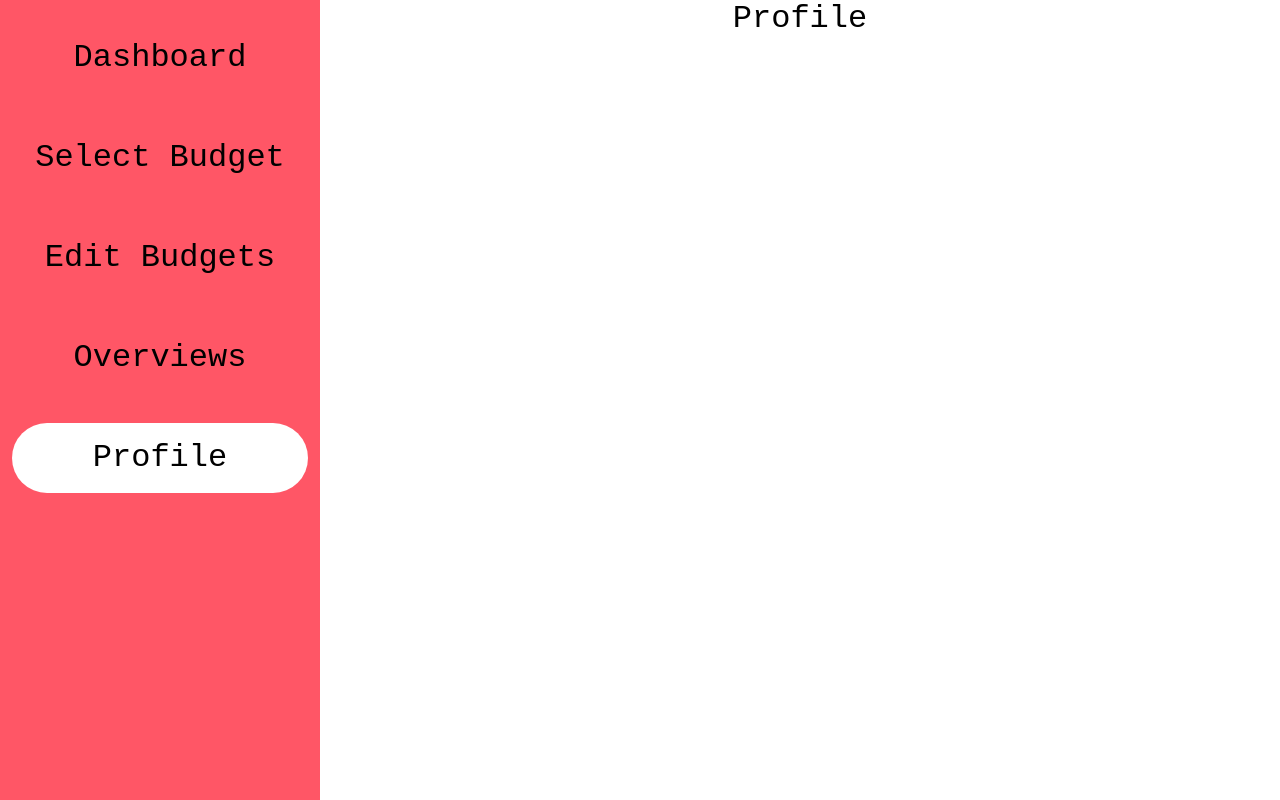
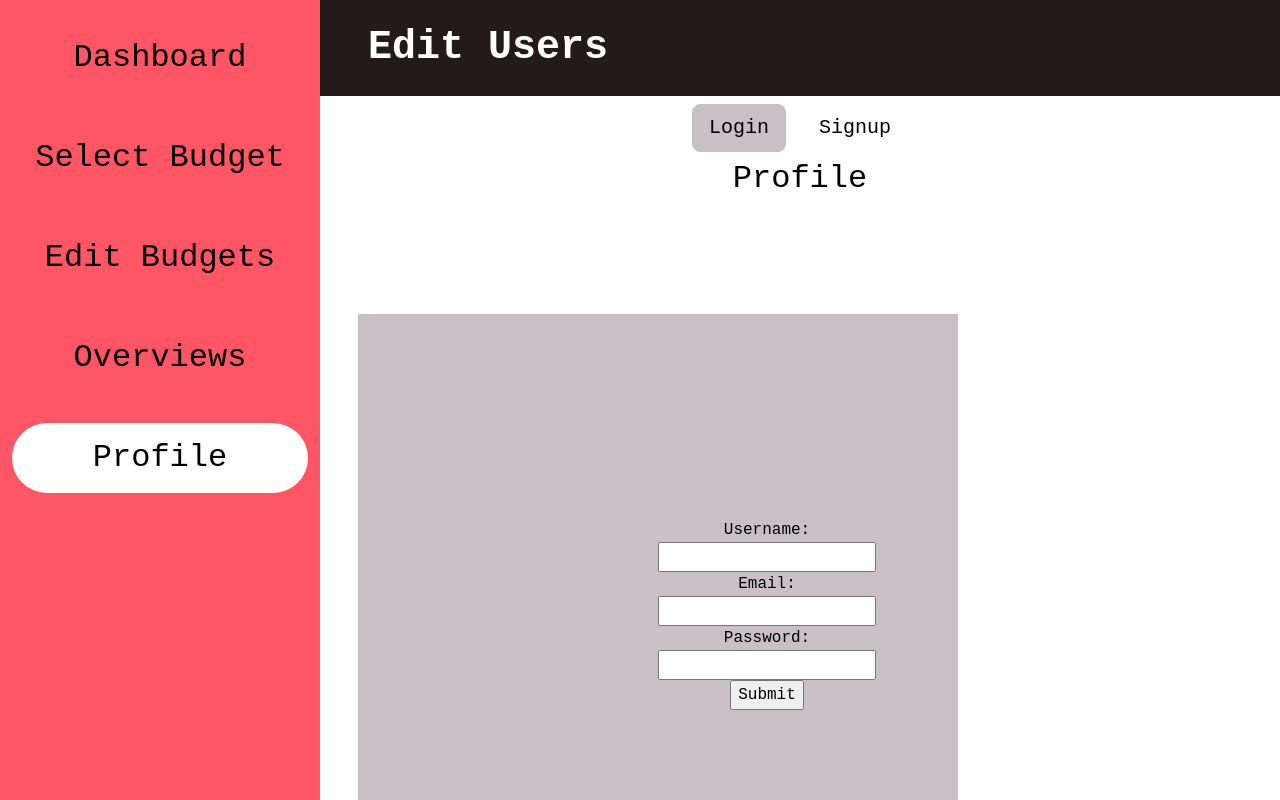
Before and after one commit to jordaneburton/budgeting-app, a React (Vite) app in the folder client/: page /Profile in a window 1280 px wide. Shown: the top 800 px of the page. Built offline with nearby package versions, Linux system fonts and the light colour scheme; no server answers.

Commit message:
profile page form

```diff
--- a/client/src/pages/OverviewsPage.jsx
+++ b/client/src/pages/OverviewsPage.jsx
@@ -9,6 +9,8 @@ import PieChart from '../components/TransactionPieChart';
 import PillButtons from '../components/PillButtons';
 import auth from '../utils/auth';
 import Row from 'react-bootstrap/esm/Row';
+import NavCanvas from '../components/NavCanvas';
+
 
 // import TransactionLineGraph from '../components/TransactionLineGraph';
 
@@ -61,12 +63,13 @@ function OverviewsPage() {
             )
           )}
         </Col>
-        <Col xs={10} md={8}  className='position-relative my-2 z-1 d-flex flex-wrap flex-column align-items-end'>
-        <h2>Category Budget Distribution</h2>
+        <Col xs={10} md={5}  className='position-relative my-2 z-1 d-flex flex-wrap flex-column align-items-end'>
+        <h4>Category Budget Distribution</h4>
           <PieChart data={categories || []} />
         </Col>
         </Row>
       </Col>
+      <NavCanvas />
     </>
   );
 };
--- a/client/src/pages/ProfilePage.jsx
+++ b/client/src/pages/ProfilePage.jsx
@@ -1,28 +1,116 @@
-import { useEffect } from 'react';
+import { useEffect, useState } from 'react';
 import { usePageContext } from '../utils/PageContext';
 import Col from 'react-bootstrap/esm/Col';
 // import PageHeader from '../components/PageHeader';
 import NavBar from '../components/NavBar';
+import { useQuery, useLazyQuery } from '@apollo/client';
+import { QUERY_BY_USER} from '../utils/queries';
+import NavCanvas from '../components/NavCanvas';
+import Header from '../components/Header';
+import Row from 'react-bootstrap/esm/Row';
+import { useMutation } from '@apollo/client';
+import { UPDATE_USER } from '../utils/mutations';
+
+
 
 function ProfilePage () {
   const { _, setPage } = usePageContext();
+  const [inputs, setInputs] = useState({});
   useEffect(() => {
     setPage("Profile");
     window.scrollTo(0, 0);
   }, []);
 
+
+
+  const { loading, queryData } = useQuery(QUERY_BY_USER);
+  const [updateUser, { error, mutationData }] = useMutation(UPDATE_USER);
+  const [finduser, {loading: userLoading, data: userData}] = useLazyQuery(QUERY_BY_USER)
+  const users = queryData?.users || [];
+  console.log(users);
+
+  const page = {
+    header: "Edit Users"
+  }
+const onClick = async (selection) => {
+await finduser( {
+  variables: {userId: selection}
+ } )
+}
+  const testData = userData?.user
+
+
+  const handleChange = (event) => {
+    const name = event.target.name;
+    const value = event.target.value;
+    setInputs(values => ({...values, [name]: value}))
+  }
+
+
+  const handleSubmit = async (event) => {
+    event.preventDefault();
+    alert(inputs);
+
+
+  try {
+    const { mutationData } = await updateUser({
+        variables: { ...formState },
+    });
+
+} catch (e) {
+    console.error(e);
+}
+};
+
+
   // const page = {
-  //   header: "CURRENT_BUDGET_NAME"
+  //   header: "CURRENT_USER_NAME"
   // }
   return (
     <>
     <NavBar />
     <Col xs={12} md={9} className='p-0'>
-      {/* <PageHeader header={page.header}/> */}
+    <Header header={page.header}/>
       <h2>
       Profile
       </h2>
+      <Row>
+            <Col xs={10} md={8} className='position-relative my-2 z-1 d-flex flex-wrap flex-column align-items-end'>
+              <div className='form-container d-flex flex-wrap flex-column pill-button justify-content-center  bg-info w-75 mb-4'>
+                <h2 className='fw-semibold'>{users[0]?.name?.toUpperCase()}</h2>
+                <form onSubmit={handleSubmit}>
+      <label>Username:
+      <input
+        type="text"
+        name="username"
+        value={testData?.amount || ""}
+        onChange={handleChange}
+      />
+      </label>
+      <label>Email:
+        <input
+          type="email"
+          name="age"
+          value={testData?.timeFrame || ""}
+          onChange={handleChange}
+        />
+        </label>
+        <label>Password:
+        <input
+          type="password"
+          name="age"
+          value={testData?.timeFrame || ""}
+          onChange={handleChange}
+        />
+        </label>
+        <input type="submit" />
+    </form>
+              </div>
+            </Col>
+          </Row>
     </Col>
+  <NavCanvas />
+
     </>
   );
 }
```
